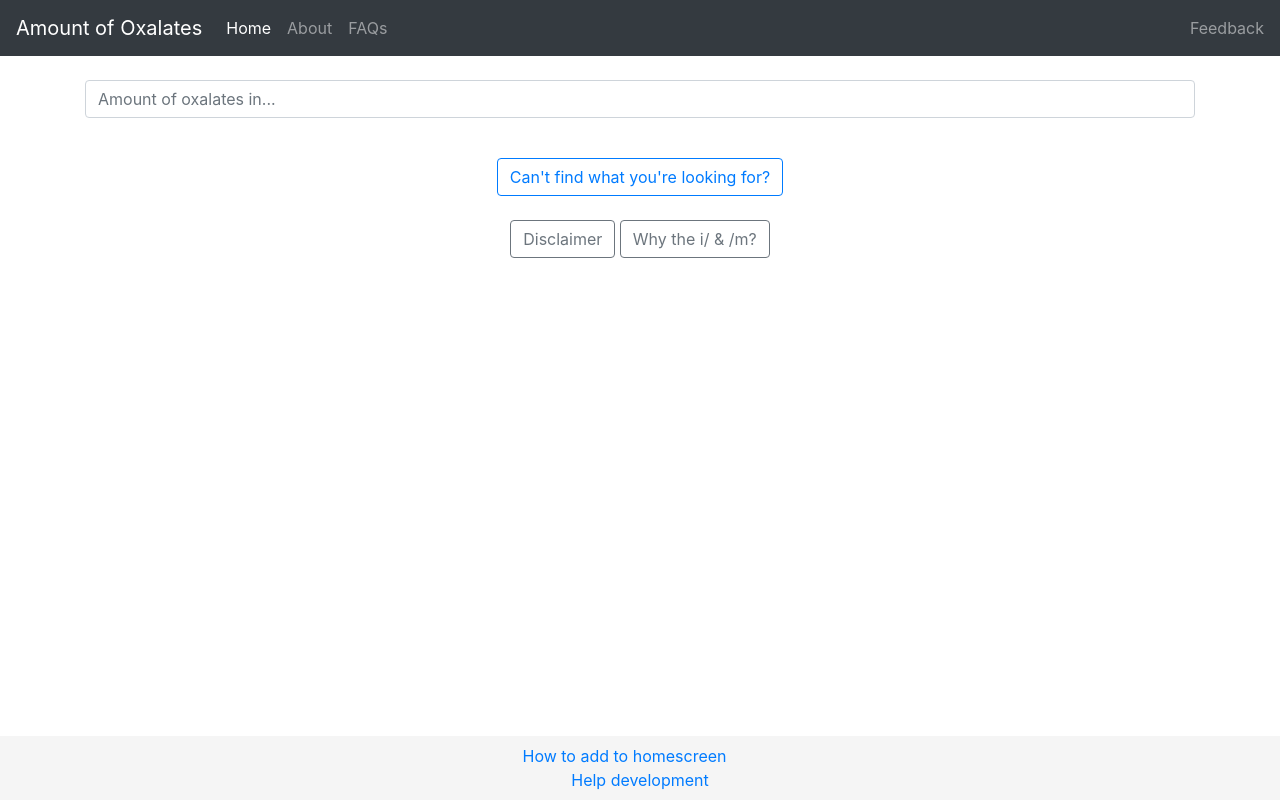
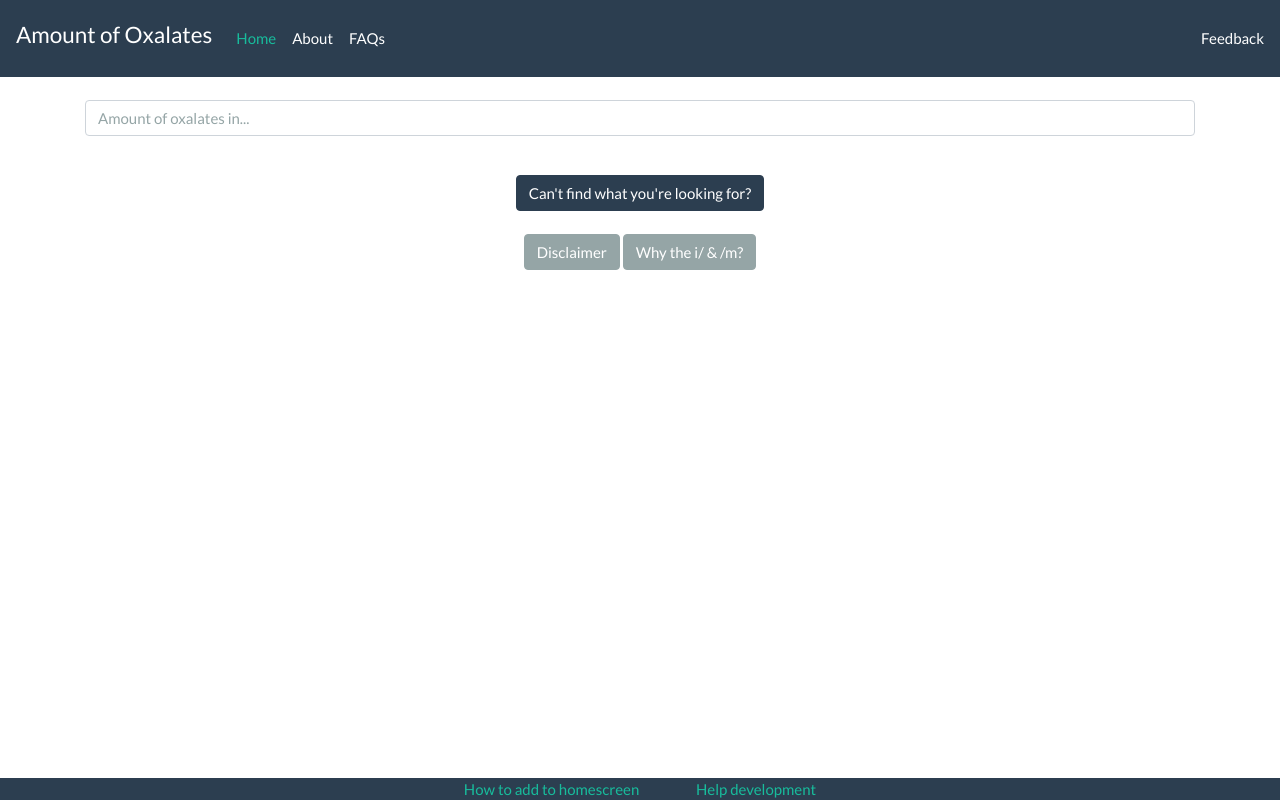
Before and after one commit to kei-pal/oxalate, a Django app: page / in a window 1280 px wide. Run offline with Django 3.2, Linux system fonts and the light colour scheme; some libraries are stand-ins or nearby versions.

Commit message:
updated bootsrtap theme

```diff
--- a/lookup/templates/lookup.html
+++ b/lookup/templates/lookup.html
@@ -2,7 +2,7 @@
 
 {% block custom_css %}
 {% load static %}
-<link rel="stylesheet" type="text/css" href="{% static 'lookup/lookup.css' %}">
+<link rel="stylesheet" type="text/css" href="{% static 'css/lookup.css' %}">
 <link rel="stylesheet" href="//code.jquery.com/ui/1.12.1/themes/base/jquery-ui.css">
 {% endblock %}
 
@@ -60,7 +60,7 @@ $( function() {
 
 <!--toggle-->
 <div class="text-center">
-  <a class="btn btn-outline-primary" data-toggle="collapse" href="#multiCollapseExample3" role="button" aria-expanded="false" aria-controls="multiCollapseExample3">Can't find what you're looking for?</a>
+  <a class="btn btn-primary" data-toggle="collapse" href="#multiCollapseExample3" role="button" aria-expanded="false" aria-controls="multiCollapseExample3">Can't find what you're looking for?</a>
 </div>
 <div class="row">
   <div class="col">
@@ -77,8 +77,8 @@ $( function() {
 <br>
 
 <div class="text-center">
-  <a class="btn btn-outline-secondary" data-toggle="collapse" href="#multiCollapseExample1" role="button" aria-expanded="false" aria-controls="multiCollapseExample1">Disclaimer</a>
-  <button class="btn btn-outline-secondary" type="button" data-toggle="collapse" data-target="#multiCollapseExample2" aria-expanded="false" aria-controls="multiCollapseExample2">Why the i/ & /m?</button>
+  <a class="btn btn-secondary" data-toggle="collapse" href="#multiCollapseExample1" role="button" aria-expanded="false" aria-controls="multiCollapseExample1">Disclaimer</a>
+  <button class="btn btn-secondary" type="button" data-toggle="collapse" data-target="#multiCollapseExample2" aria-expanded="false" aria-controls="multiCollapseExample2">Why the i/ & /m?</button>
 </div>
 <div class="row">
   <div class="col">
@@ -101,7 +101,7 @@ $( function() {
 <!--endtoggle-->
 
 
-<div class="navbar fixed-bottom" style="background-color: #f5f5f5;">
+<div class="bg-primary fixed-bottom">
       <div class="container">
 			<div class="row justify-content-center">
 				<div class="text-right">
--- a/oxalate/templates/base.html
+++ b/oxalate/templates/base.html
@@ -6,14 +6,17 @@
     <meta name="viewport" content="width=device-width, initial-scale=1, shrink-to-fit=no">
 
     <!-- Bootstrap CSS -->
-    <link rel="stylesheet" href="https://cdn.jsdelivr.net/npm/bootstrap@4.5.3/dist/css/bootstrap.min.css" integrity="sha384-TX8t27EcRE3e/ihU7zmQxVncDAy5uIKz4rEkgIXeMed4M0jlfIDPvg6uqKI2xXr2" crossorigin="anonymous">
+    <!-- <link rel="stylesheet" href="https://cdn.jsdelivr.net/npm/bootstrap@4.5.3/dist/css/bootstrap.min.css" integrity="sha384-TX8t27EcRE3e/ihU7zmQxVncDAy5uIKz4rEkgIXeMed4M0jlfIDPvg6uqKI2xXr2" crossorigin="anonymous"> -->
+    <link rel="stylesheet" href="https://stackpath.bootstrapcdn.com/bootswatch/4.5.2/flatly/bootstrap.min.css">
 
     {% block custom_css %}{% endblock %}
+    <!-- {% load static %} -->
+    <link rel="stylesheet" type="text/css" href="{% static 'css/base.css' %}">
 
     <title>{% block title %}{% endblock %}</title>
 
-  <nav class="navbar navbar-expand-lg navbar-dark bg-dark">
-  <a class="navbar-brand" href="#">{% block navbar_main %}{% endblock %}</a>
+  <nav class="navbar navbar-expand-lg navbar-dark bg-primary">
+  <a class="navbar-brand" href="#"><h4>{% block navbar_main %}{% endblock %}</h4></a>
   <button class="navbar-toggler" type="button" data-toggle="collapse" data-target="#navbarText" aria-controls="navbarText" aria-expanded="false" aria-label="Toggle navigation">
     <span class="navbar-toggler-icon"></span>
   </button>
```
Also changed, not shown: lookup/templates/ingredient.html (+4 -5 lines), lookup/templates/meal.html (+4 -4 lines), lookup/static/css/base.css (added), lookup/static/css/lookup.css (line endings or trailing spaces), lookup/static/css/mealingredient.css (renamed from lookup/static/lookup/ingredient.css).
